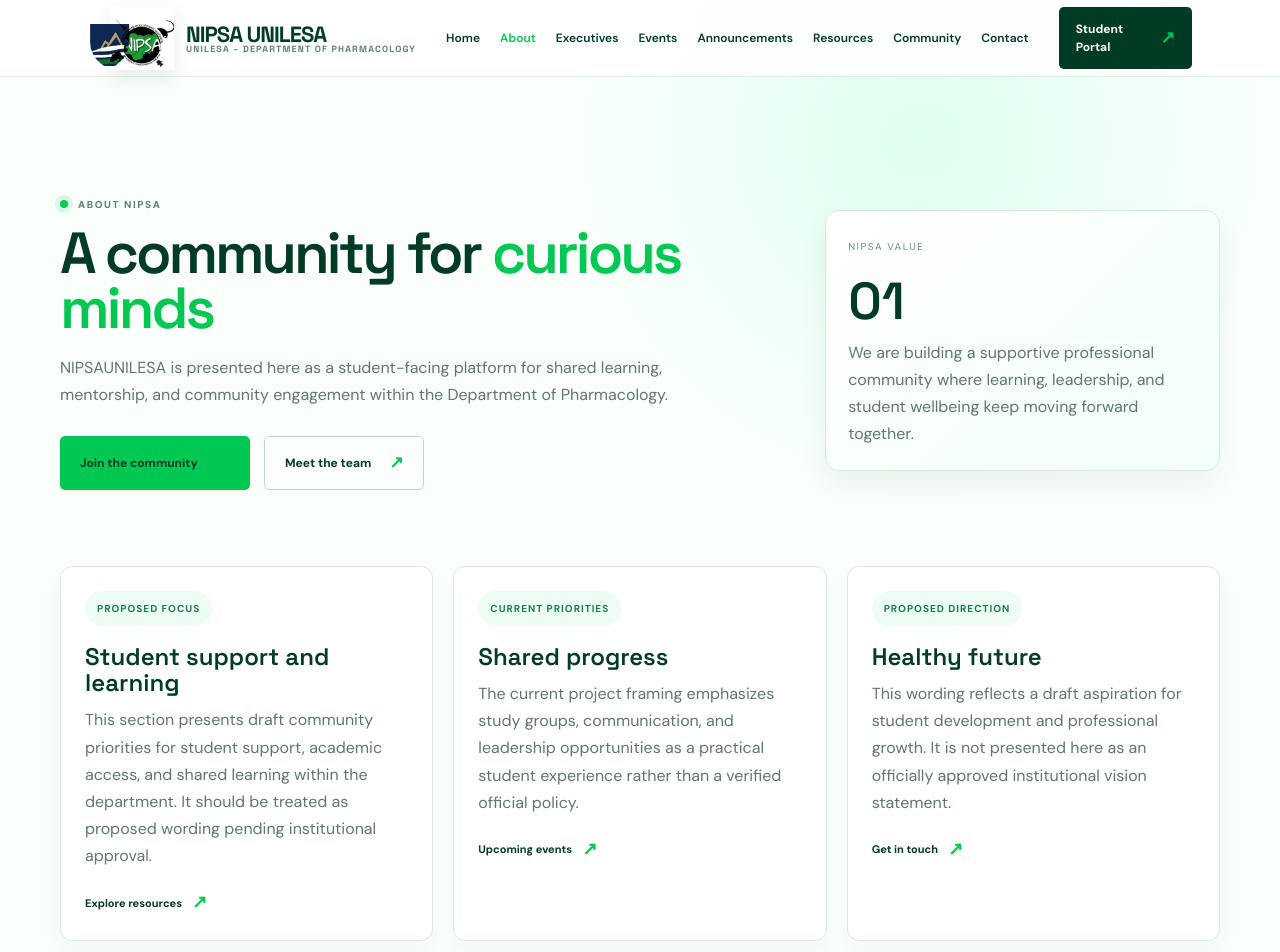
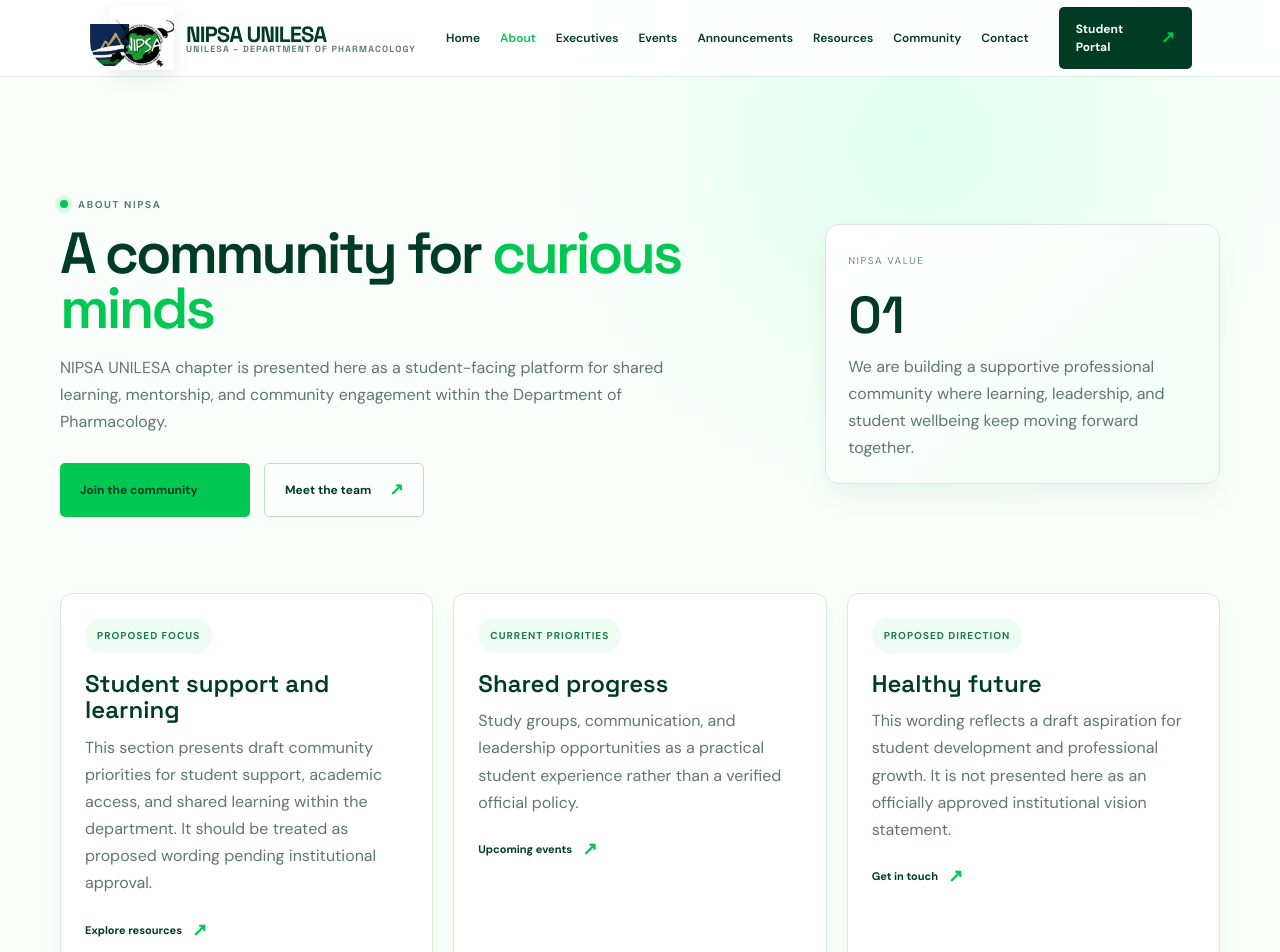
Before and after one commit to phenomenaltechhub/nipsaunilesa, a Next.js app: page /about in a window 1280 px wide. Shown: the top 952 px of the page. Built offline with nearby package versions, Linux system fonts and the light colour scheme.

Commit message:
update: homepage, about page and executives page

```diff
--- a/app/about/page.tsx
+++ b/app/about/page.tsx
@@ -26,7 +26,7 @@ export default function AboutPage() {
                 A community for <em>curious minds</em>
               </h1>
               <p className="page-subtitle">
-                NIPSAUNILESA is presented here as a student-facing platform for shared learning,
+                NIPSA UNILESA chapter is presented here as a student-facing platform for shared learning,
                 mentorship, and community engagement within the Department of Pharmacology.
               </p>
               <div className="page-cta-row">
@@ -66,7 +66,7 @@ export default function AboutPage() {
             <span className="card-tag">Current priorities</span>
             <h3>Shared progress</h3>
             <p>
-              The current project framing emphasizes study groups, communication, and leadership
+              Study groups, communication, and leadership
               opportunities as a practical student experience rather than a verified official policy.
             </p>
             <Link className="card-link" href="/events">
--- a/app/executives/page.tsx
+++ b/app/executives/page.tsx
@@ -17,14 +17,14 @@ type Executive = {
 };
 
 const leadership: Executive[] = [
-  { initials: "OM", name: "ONIFADE MICHAEL", role: "President", tone: "mint" },
+  { initials: "OM", name: "ONIFADE OLUWAMAYOWA MICHAEL", role: "President", tone: "mint" },
   { initials: "JS", name: "JOHN-EDWARD SEED'IVINE", role: "Vice President", tone: "teal", image: "/Vive President.jpg" },
   { initials: "EJ", name: "UDOM EDIDIONG JOHN", role: "General Secretary", tone: "cyan" },
-  { initials: "E", name: "EMMANUEL", role: "Assistant General Secretary", tone: "lime" },
+  { initials: "E", name: "ADEBOKUN EMMANUEL AYOMIDE", role: "Assistant General Secretary", tone: "lime" },
   { initials: "AP", name: "AJAYI PRECIOUS OLUWABUSOLA", role: "Financial Secretary", tone: "mint" },
   { initials: "OR", name: "OLORUNTOLA OLUWANIFEMI ROONEY", role: "Public Relations Officer", tone: "teal", image: "/Public Relations Officer.jpg" },
   { initials: "IV", name: "IDOWU VICTORIA OPEYEMI", role: "Social Director", tone: "cyan" },
-  { initials: "OM", name: "OLAMIDE", role: "Sports Director", tone: "cyan" },
+  { initials: "OM", name: "ADEGOKE ADEMIDUN FAWAZ", role: "Sports Director", tone: "cyan" },
 ];
 
 function Arrow() {
--- a/app/page.tsx
+++ b/app/page.tsx
@@ -18,10 +18,10 @@ const stats = [
 ];
 
 const executives = [
-  { initials: "OM", name: "ONIFADE MICHAEL", role: "President", tone: "teal" },
+  { initials: "OM", name: "ONIFADE OLAMAYOWA MICHAEL", role: "President", tone: "teal" },
   { initials: "JE", name: "JOHN-EDWARD SEED'IVINE", role: "Vice President", tone: "cyan" },
   { initials: "EJ", name: "UDOM EDIDIONG JOHN", role: "General Secretary", tone: "lime" },
-  { initials: "E", name: "EMMANUEL", role: "Assistant General Secretary", tone: "lime" }
+  { initials: "AE", name: "ADEBOKUN EMMANUEL AYOMIDE", role: "Assistant General Secretary", tone: "lime" }
 ];
 
 const resources = [
@@ -67,7 +67,7 @@ export default function Home() {
 
         <section className="stats container" aria-label="NIPSA statistics">{stats.map((stat) => <div className="stat" key={stat.label}><strong>{stat.value}</strong><span>{stat.label}</span></div>)}</section>
 
-        <section className="about section container" id="about"><SectionIntro number="01" eyebrow="ABOUT NIPSA" title="A community for" accent="the curious." /><div className="about-content"><div className="about-lead"><p>NIPSAUNILESA has a student-centred platform for learning, connection and shared progress within the Department of Pharmacology.</p></div><div className="about-detail"><p>We bring together students, aspirants and the wider community around the questions, conversations and resources that make pharmacology feel more accessible.</p><p>Explore at your own pace, find your people and keep building your path.</p><Link className="text-link" href="/community">Discover the community <Arrow /></Link></div></div></section>
+        <section className="about section container" id="about"><SectionIntro number="01" eyebrow="ABOUT NIPSA" title="A community for" accent="the curious." /><div className="about-content"><div className="about-lead"><p>NIPSA UNILESA chapter has a student-centred platform for learning, connection and shared progress within the Department of Pharmacology.</p></div><div className="about-detail"><p>We bring together students, aspirants and the wider community around the questions, conversations and resources that make pharmacology feel more accessible.</p><p>Explore at your own pace, find your people and keep building your path.</p><Link className="text-link" href="/community">Discover the community <Arrow /></Link></div></div></section>
 
         <section className="people section" id="executives"><div className="container"><SectionIntro number="02" eyebrow="FACES OF THE DEPARTMENT" title="People who" accent="make it happen." /><div className="people-grid">{executives.map((person) => <article className={`person-card ${person.tone}`} key={person.role}><div className="placeholder-photo"><span>{person.initials}</span><small>Profile placeholder</small><b>✦</b></div><div className="person-info"><h3>{person.name}</h3><p>{person.role}</p><Link href="/executives" aria-label={`View profile for ${person.name}`}>View Profile <Arrow /></Link></div></article>)}</div></div></section>
 
```
